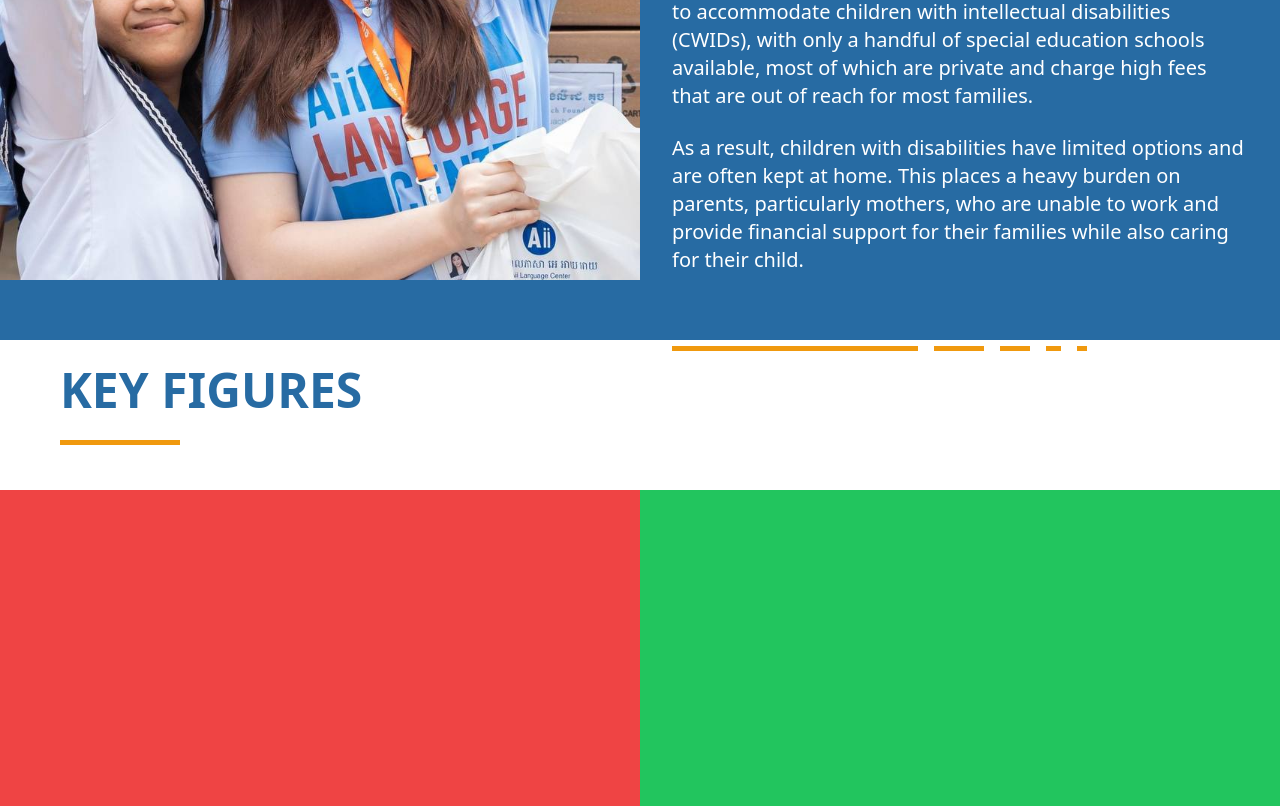
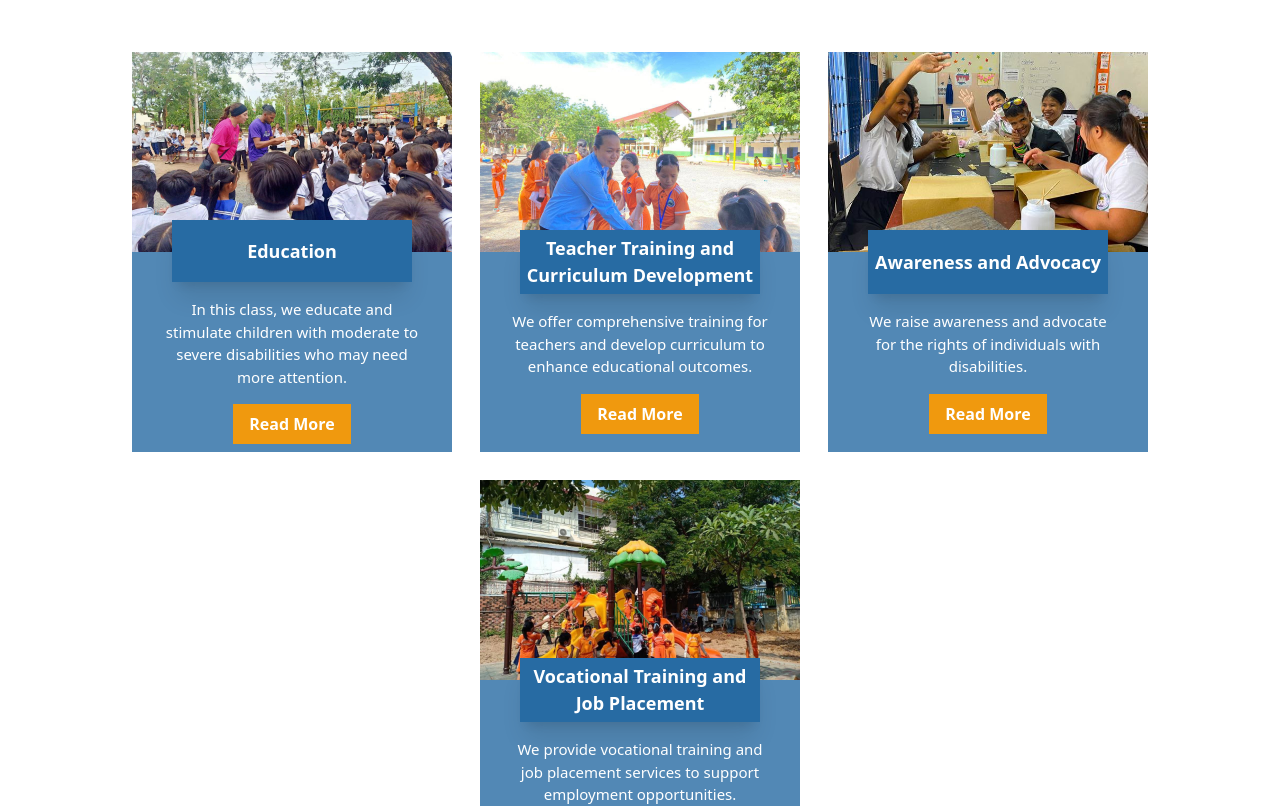
Before and after one commit to mongtrithay/rabbit-school, a React (Vite) app: page / in a window 1280 px wide. Shown: the part 1560-2366 px from the top of the page. Built offline with nearby package versions, Linux system fonts and the light colour scheme.

Commit message:
update home page

```diff
--- a/src/App.jsx
+++ b/src/App.jsx
@@ -19,7 +19,9 @@ function App() {
 
     {/* <Involved /> */}
 
-    <Homepage/>
+    {/* <Homepage/> */}
+    <OurAction/>
+
 
 
     </>
--- a/src/pages/OurAction.jsx
+++ b/src/pages/OurAction.jsx
@@ -1,5 +1,10 @@
 import Menu from "../companents/Menu";
 import imageSrc from "../assets/images/footer.jpeg";
+import pic1 from "../assets/images/pic1.jpeg";
+import pic2 from "../assets/images/pic2.jpeg";
+import pic3 from "../assets/images/pic3.jpeg";
+import pic4 from "../assets/images/pic4.jpeg";
+import ButtonReadMore from "../companents/ButtonReadMore";
 // import LineStyle from "../companents/LineStyle";
 
 function OurAction() {
@@ -25,29 +30,168 @@ function OurAction() {
 
       <section className="h-[800px] w-full flex justify-center items-center">
         <div>
-        <div className="bg-black bg-opacity-50 h-[500px] w-[1000px]"></div>
-        <p className="w-[1000px] text-2xl mt-5 text-center">The Rabbit School provides different levels of special education according to the severity of the disability. The child can run all the programs or just choose one specific program, according to his “individual development plan”.</p>
+          <div className="bg-black bg-opacity-50 h-[500px] w-[1000px]"></div>
+          <p className="w-[1000px] text-2xl mt-5 text-center">
+            The Rabbit School provides different levels of special education
+            according to the severity of the disability. The child can run all
+            the programs or just choose one specific program, according to his
+            “individual development plan”.
+          </p>
         </div>
       </section>
 
-      {/* <section className="h-[750px] w-full flex">
-        <div className="bg-gray-200 h-full w-[50%] flex justify-center items-center">
-          <div className="bg-yellow-300 h-[650px] w-[700px] "></div>
+      <section className="p-4">
+        <div className="flex flex-wrap justify-center gap-7">
+          {/* Block 1 */}
+          <div className="w-full sm:w-[20rem] h-[25rem] flex flex-col">
+            <div className="w-full h-[50%] bg-orange-400">
+              <img
+                src={pic1}
+                alt="Description of image"
+                className="w-full h-full object-cover"
+              />
+            </div>
+            <div className="w-full h-[50%] bg-[#276BA3] bg-opacity-80 flex flex-col justify-center items-center">
+              {/* Blue Box Header */}
+              <div className="w-[15rem] h-[4rem] bg-[#276BA3] flex justify-center items-center -mt-[2rem] shadow-xl">
+                <p className="text-white lg:text-[18px] text-[15px] text-center font-bold">
+                  Education
+                </p>
+              </div>
+              {/* Additional Text */}
+              <div className="w-[80%] mt-4 text-center">
+                <p className="text-white lg:text-[15px] text-[10px] mb-2">
+                  In this class, we educate and stimulate children with moderate
+                  to severe disabilities who may need more attention.
+                </p>
+              </div>
+              <ButtonReadMore />
+            </div>
+          </div>
+
+          {/* Block 2 */}
+          <div className="w-full sm:w-[20rem] h-[25rem] flex flex-col">
+            <div className="w-full h-[50%] bg-orange-400">
+              <img
+                src={pic2}
+                alt="Description of image"
+                className="w-full h-full object-cover"
+              />
+            </div>
+            <div className="w-full h-[50%] bg-[#276BA3] bg-opacity-80 flex flex-col justify-center items-center">
+              {/* Blue Box Header */}
+              <div className="w-[15rem] h-[4rem] bg-[#276BA3] flex justify-center items-center -mt-[2rem] shadow-xl">
+                <p className="text-white lg:text-[18px] text-[15px] text-center font-bold">
+                  Teacher Training and Curriculum Development
+                </p>
+              </div>
+              {/* Additional Text */}
+              <div className="w-[80%] mt-4 text-center">
+                <p className="text-white lg:text-[15px] text-[10px] mb-2">
+                  We offer comprehensive training for teachers and develop
+                  curriculum to enhance educational outcomes.
+                </p>
+              </div>
+              <ButtonReadMore />
+            </div>
+          </div>
+
+          {/* Block 3 */}
+          <div className="w-full sm:w-[20rem] h-[25rem] flex flex-col">
+            <div className="w-full h-[50%] bg-orange-400">
+              <img
+                src={pic3}
+                alt="Description of image"
+                className="w-full h-full object-cover"
+              />
+            </div>
+            <div className="w-full h-[50%] bg-[#276BA3] bg-opacity-80 flex flex-col justify-center items-center">
+              {/* Blue Box Header */}
+              <div className="w-[15rem] h-[4rem] bg-[#276BA3] flex justify-center items-center -mt-[2rem] shadow-xl">
+                <p className="text-white lg:text-[18px] text-[15px] text-center font-bold">
+                  Awareness and Advocacy
+                </p>
+              </div>
+              {/* Additional Text */}
+              <div className="w-[80%] mt-4 text-center">
+                <p className="text-white lg:text-[15px] text-[10px] mb-2">
+                  We raise awareness and advocate for the rights of individuals
+                  with disabilities.
+                </p>
+              </div>
+              <ButtonReadMore />
+            </div>
+          </div>
+
+          {/* Block 4 */}
+          <div className="w-full sm:w-[20rem] h-[25rem] flex flex-col">
+            <div className="w-full h-[50%] bg-orange-400">
+              <img
+                src={pic4}
+                alt="Description of image"
+                className="w-full h-full object-cover"
+              />
+            </div>
+            <div className="w-full h-[50%] bg-[#276BA3] bg-opacity-80 flex flex-col justify-center items-center">
+              {/* Blue Box Header */}
+              <div className="w-[15rem] h-[4rem] bg-[#276BA3] flex justify-center items-center -mt-[2rem] shadow-xl">
+                <p className="text-white lg:text-[18px] text-[15px] text-center font-bold">
+                  Vocational Training and Job Placement
+                </p>
+              </div>
+              {/* Additional Text */}
+              <div className="w-[80%] mt-4 text-center">
+                <p className="text-white lg:text-[15px] text-[10px] mb-2">
+                  We provide vocational training and job placement services to
+                  support employment opportunities.
+                </p>
+              </div>
+              <ButtonReadMore />
+            </div>
+          </div>
         </div>
-        <div className="bg-red-400 h-full w-[60%]"></div>
-      </section> */}
+      </section>
 
-      {/* <h1 className="h-[100px]">title</h1>
-      <section className="h-[1000px] w-full flex">
-        <div className="bg-red-500 w-[50%] h-full"></div>
-        <div className="bg-green-500 w-[50%]" h-full ></div>
-      </section> */}
+      <section>
+      <div className="h-[150px] px-4 sm:px-6 lg:px-0 mt-10">
+        <h1 className="text-[32px] sm:text-[40px] lg:text-[48px] font-bold text-[#276BA3] flex items-center ml-0 sm:ml-[30px] lg:ml-[60px]">
+          WHERE WE WORK
+        </h1>
+        <div className="w-[80px] sm:w-[100px] lg:w-[120px] h-[3px] sm:h-[4px] lg:h-[5px] lg:mt-5 ml-0 sm:ml-[30px] lg:ml-[60px] bg-[#F0990E]"></div>
+      </div>
+
+      <div className="flex justify-center gap-[5rem] ">
+        <div className="w-[30rem] h-[20rem]   ">
+        <img
+                src={pic3}
+                alt="Description of image"
+                className="w-full h-full object-cover"
+              />
+        </div>
+
+        <div className="w-[30rem] h-[20rem] -mt-10 ">
+        <img
+                src={pic3}
+                alt="Description of image"
+                className="w-full h-full object-cover"
+              />
+        </div>
+
+        <div className="w-[30rem] h-[20rem]  ">
+        <img
+                src={pic3}
+                alt="Description of image"
+                className="w-full h-full object-cover"
+              />
+        </div>
+      </div>
+
+      </section>
 
 
+      <section className="h-[10rem]">
 
-
-
-
+      </section>
     </>
   );
 }
```
Also changed, not shown: src/pages/Home.jsx (+38 -22 lines).
